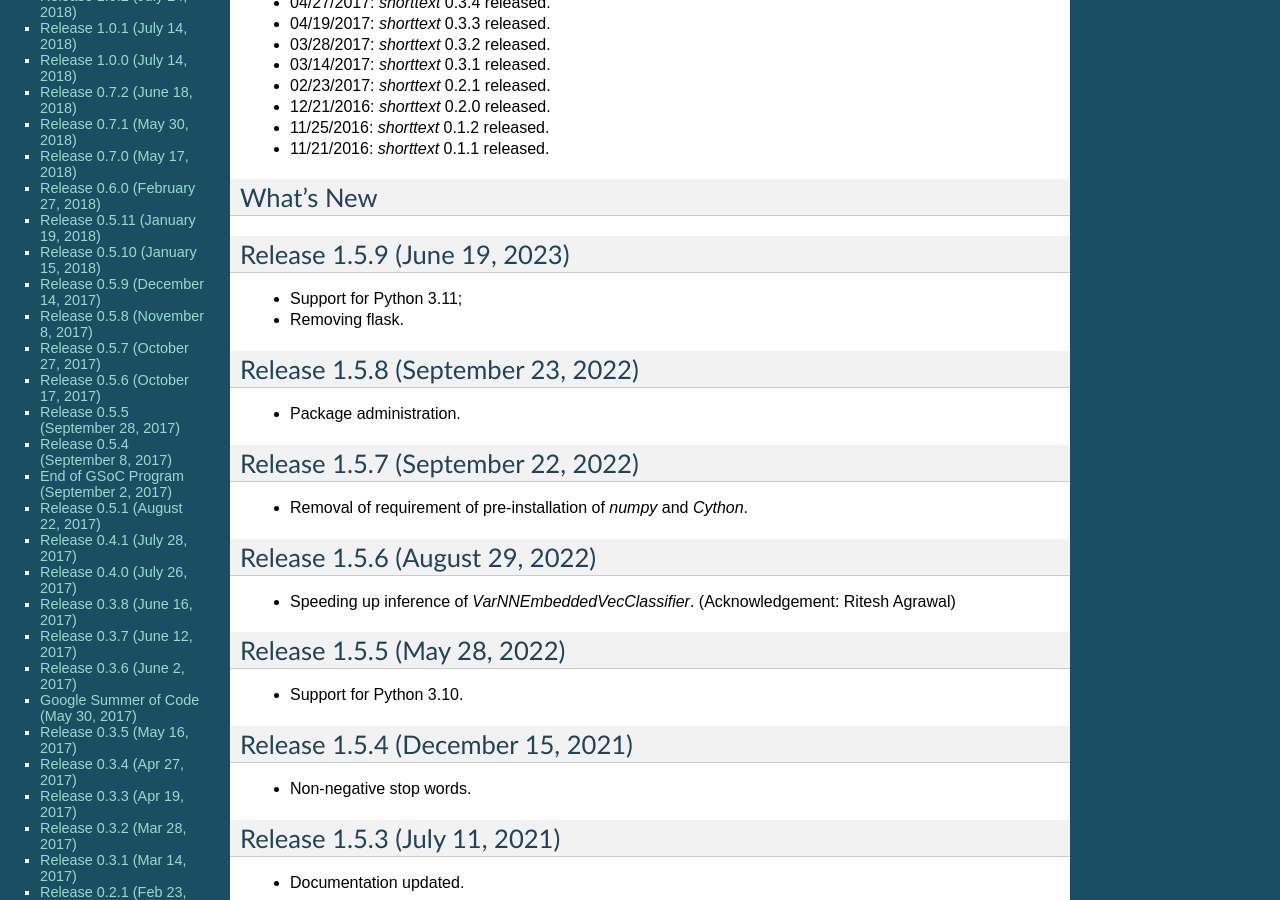
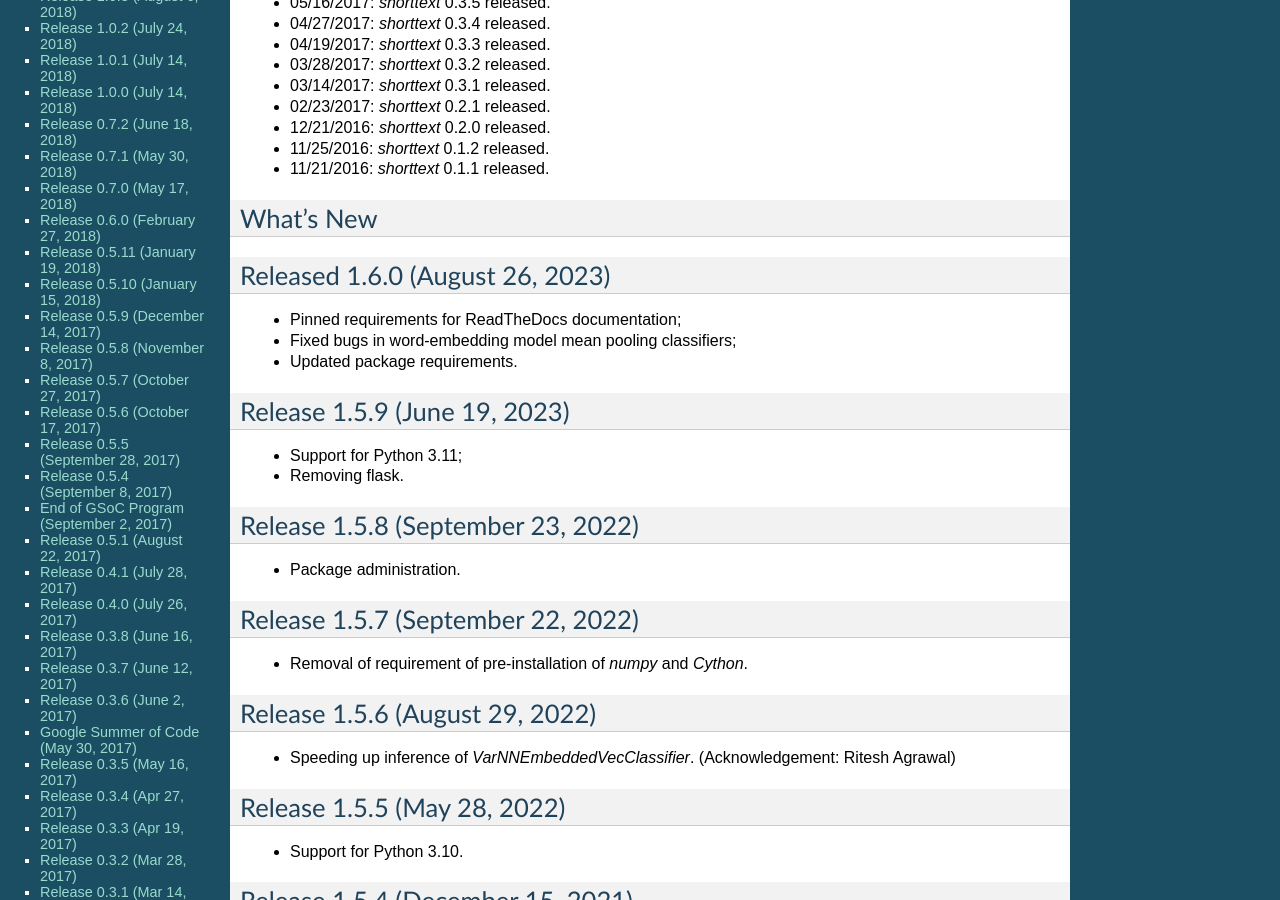
Before and after one commit to stephenhky/PyShortTextCategorization, a Sphinx documentation site: the page built from docs/news.rst, in a window 1280 px wide and 900 px high, scrolled down 1430 px. Built offline with Sphinx 7.4.7, drawn with Linux system fonts in a browser that asks for light colours; some of the changed text lies outside the part shown.

Commit message:
release 1.6.0

```diff
--- a/docs/news.rst
+++ b/docs/news.rst
@@ -1,6 +1,7 @@
 News
 ====
 
+* 08/26/2023: `shorttext` 1.6.0 released.
 * 06/19/2023: `shorttext` 1.5.9 released.
 * 09/23/2022: `shorttext` 1.5.8 released.
 * 09/22/2022: `shorttext` 1.5.7 released.
@@ -77,6 +78,14 @@ News
 
 What's New
 ----------
+
+Released 1.6.0 (August 26, 2023)
+--------------------------------
+
+* Pinned requirements for ReadTheDocs documentation;
+* Fixed bugs in word-embedding model mean pooling classifiers;
+* Updated package requirements.
+
 
 Release 1.5.9 (June 19, 2023)
 -----------------------------
--- a/setup.py
+++ b/setup.py
@@ -34,7 +34,7 @@ def test_requirements():
 
 
 setup(name='shorttext',
-      version='1.6.0a1',
+      version='1.6.0',
       description="Short Text Mining",
       long_description=package_description(),
       long_description_content_type='text/markdown',
```
Also changed, not shown: README.md (+1 -0 lines).
